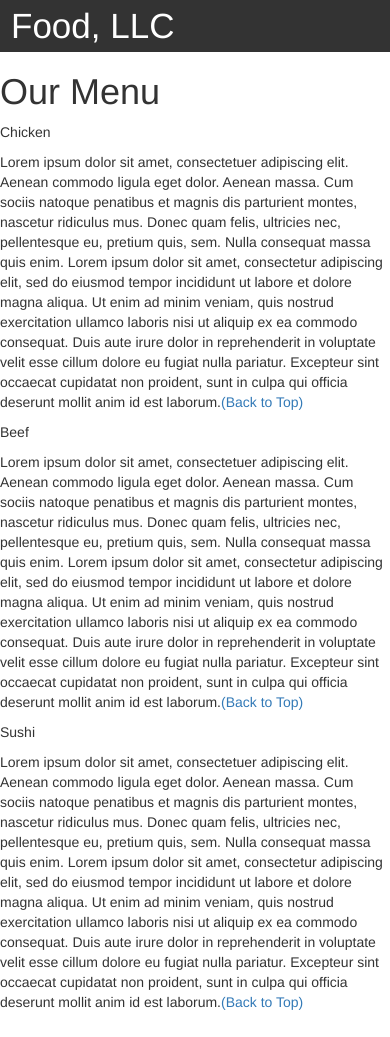
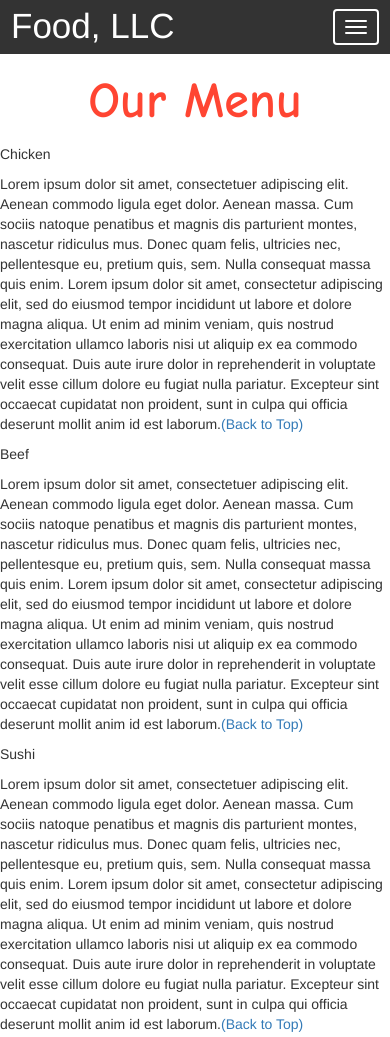
Before and after one commit to Luna-tan7/Work3-Module_3_Final_Exercise_3, a plain HTML site: page index.html in a window 390 px wide. Drawn offline with nearby package versions, Linux system fonts and the light colour scheme.

Commit message:
Update style.css

```diff
--- a/style.css
+++ b/style.css
@@ -31,3 +31,23 @@
   margin: 0;
   padding: 0;
 }
+
+
+.navbar-toggle{
+	border: 2px solid white;
+	margin-right: 25px;
+}
+
+.icon-bar{
+	background-color: white;
+}
+
+
+.main-title{
+  margin-bottom: 15px;
+  text-align: center;
+  color: #ff4532;
+  font-size: 50px;
+  font-family: "Comic Sans MS", cursive, sans-serif;
+  font-weight: bold;
+}
```
